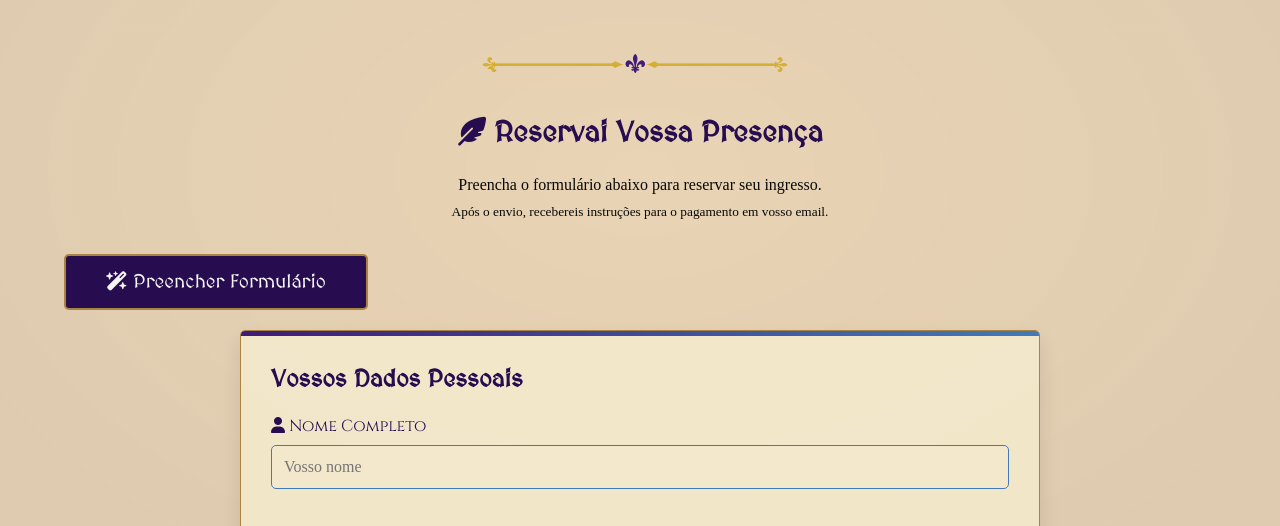
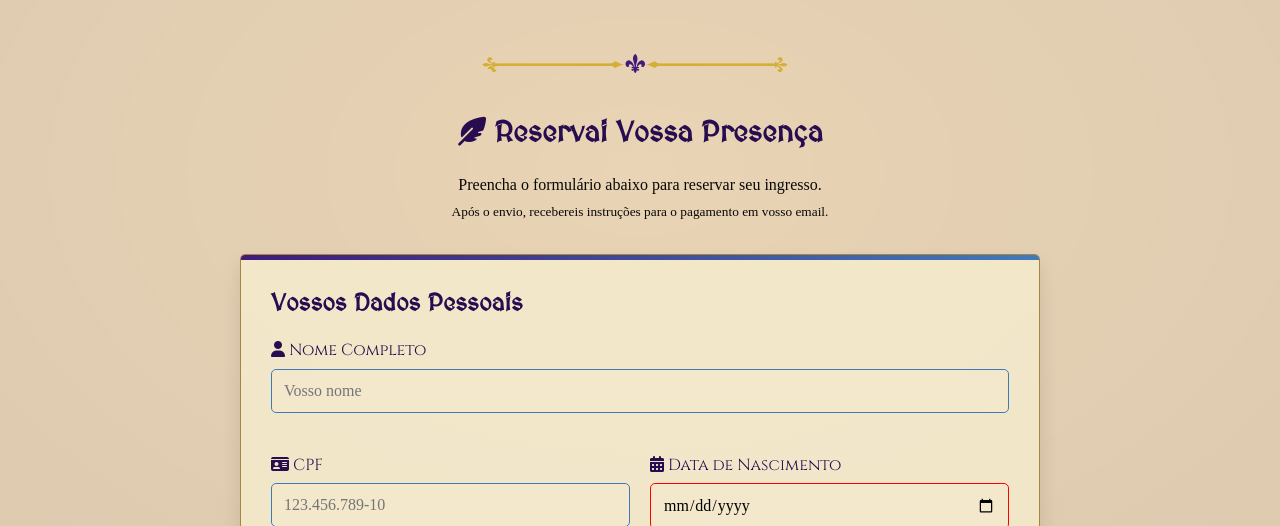
Before and after one commit to alfa-dev/brumas, a plain HTML site: page ingressos.html in a window 1280 px wide. Shown: the part 229-755 px from the top of the page. Drawn offline with nearby package versions, Linux system fonts and the light colour scheme; a web font is replaced by a local one.

Commit message:
remove form filler

```diff
--- a/ingressos.html
+++ b/ingressos.html
@@ -54,9 +54,9 @@
           <small>Após o envio, recebereis instruções para o pagamento em vosso email.</small></p>
       </div>
 
-      <button onclick="fillMainForm()" class="cta-button" style="margin-bottom: 20px;" hidden>
+      <!-- <button onclick="fillMainForm()" class="cta-button" style="margin-bottom: 20px;" hidden>
         <i class="fa-solid fa-wand-magic-sparkles"></i> Preencher Formulário
-      </button>
+      </button> -->
 
       <form
         action="https://script.google.com/macros/s/AKfycbxdt9ACzqELRdahMLUiNITh0d5i7HBSFbzcE4Gry8TVjFW4d-tHmUNJYt-7G2m8Qnde7w/exec"
```
